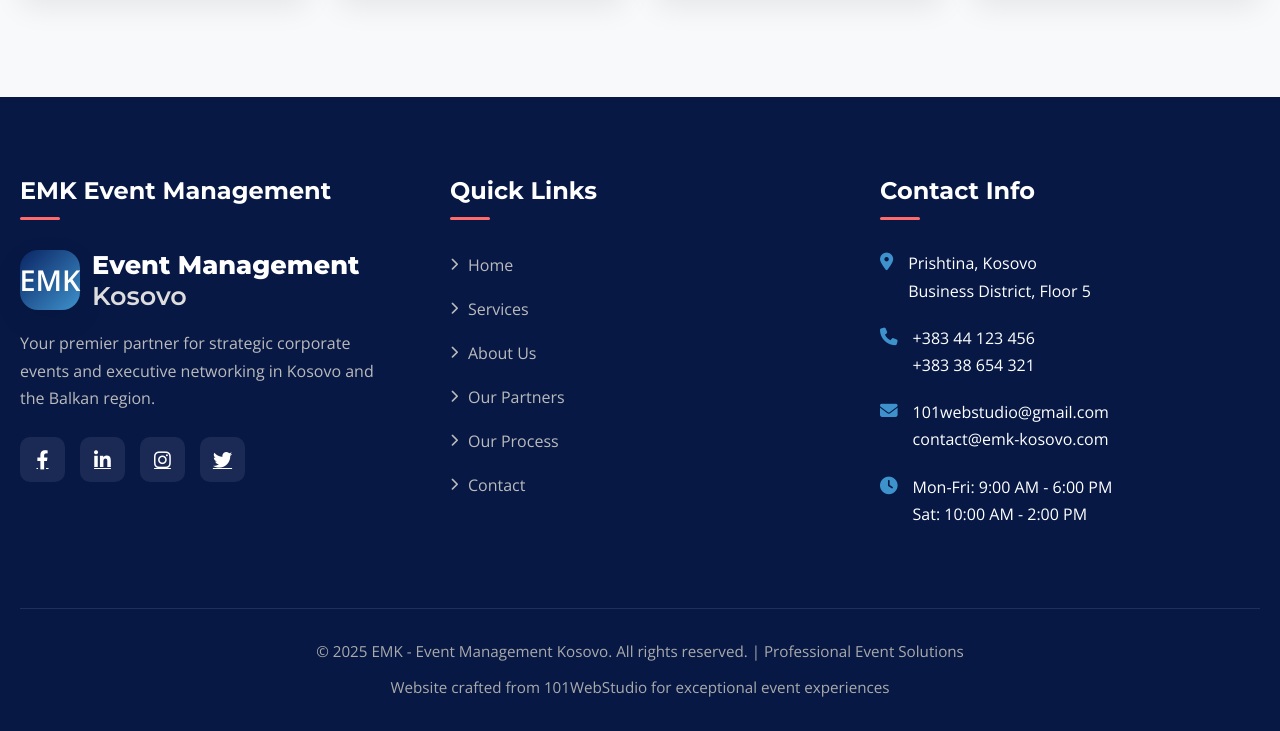
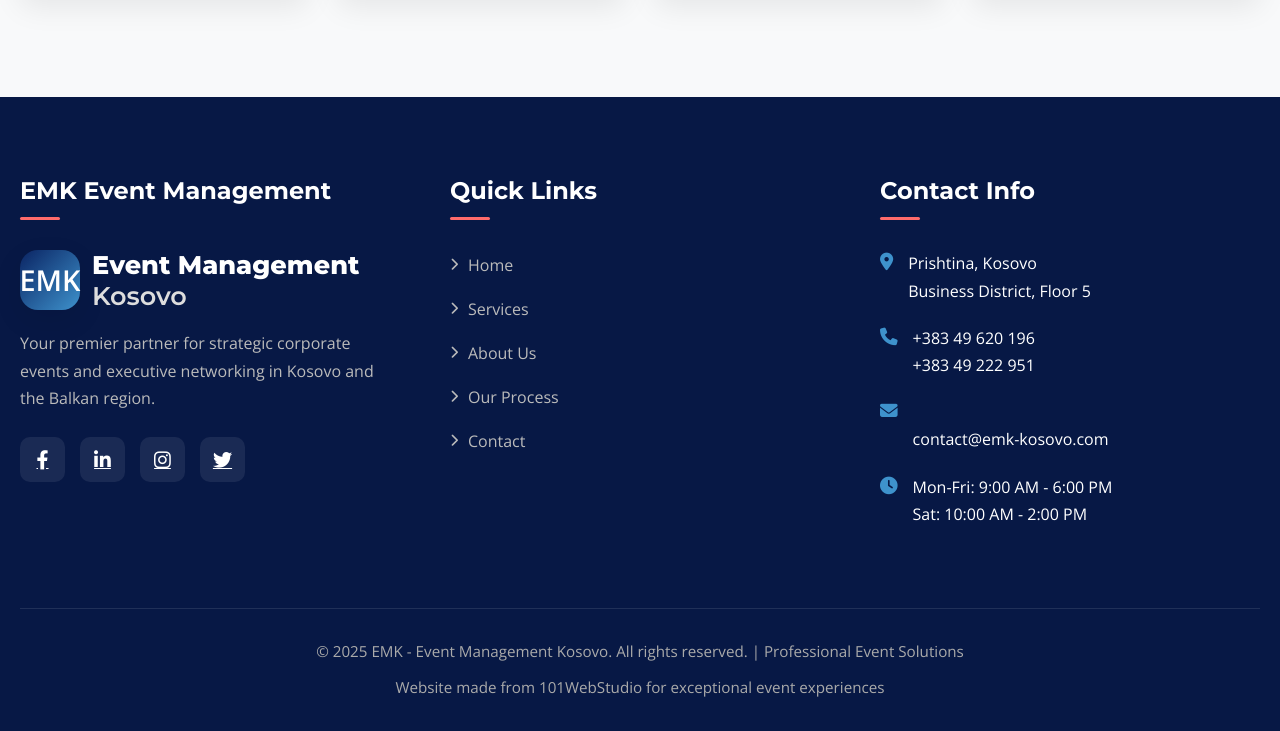
Before and after one commit to 101WebStudio/EMK, a plain HTML site: page about.html in a window 1280 px wide. Shown: the part 3179-3910 px from the top of the page. Drawn offline with nearby package versions, Linux system fonts and the light colour scheme.

Commit message:
Update about.html

```diff
--- a/about.html
+++ b/about.html
@@ -1096,9 +1096,8 @@
                         <li><a href="index.html"><i class="fas fa-chevron-right"></i> Home</a></li>
                         <li><a href="services.html"><i class="fas fa-chevron-right"></i> Services</a></li>
                         <li><a href="about.html"><i class="fas fa-chevron-right"></i> About Us</a></li>
-                        <li><a href="partners.html"><i class="fas fa-chevron-right"></i> Our Partners</a></li>
                         <li><a href="process.html"><i class="fas fa-chevron-right"></i> Our Process</a></li>
-                        <li><a href="contact.html"><i class="fas fa-chevron-right"></i> Contact</a></li>
+                        <li><a href="index.html"><i class="fas fa-chevron-right"></i>Contact</a></li>
                     </ul>
                 </div>
 
@@ -1106,8 +1105,8 @@
                     <h3>Contact Info</h3>
                     <ul class="contact-info">
                         <li><i class="fas fa-map-marker-alt"></i> <span>Prishtina, Kosovo<br>Business District, Floor 5</span></li>
-                        <li><i class="fas fa-phone"></i> <span>+383 44 123 456<br>+383 38 654 321</span></li>
-                        <li><i class="fas fa-envelope"></i> <span>101webstudio@gmail.com<br>contact@emk-kosovo.com</span></li>
+                        <li><i class="fas fa-phone"></i> <span>+383 49 620 196<br>+383 49 222 951</span></li>
+                        <li><i class="fas fa-envelope"></i> <span><br>contact@emk-kosovo.com</span></li>
                         <li><i class="fas fa-clock"></i> <span>Mon-Fri: 9:00 AM - 6:00 PM<br>Sat: 10:00 AM - 2:00 PM</span></li>
                     </ul>
                 </div>
@@ -1115,7 +1114,7 @@
 
             <div class="copyright">
                 <p>&copy; 2023 EMK - Event Management Kosovo. All rights reserved. | Professional Event Solutions</p>
-                <p style="margin-top: 10px;">Website crafted from 101WebStudio for exceptional event experiences</p>
+                <p style="margin-top: 10px;">Website made from 101WebStudio for exceptional event experiences</p>
             </div>
         </div>
     </footer>
```
